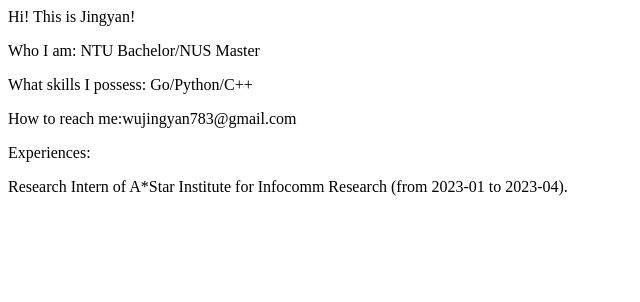
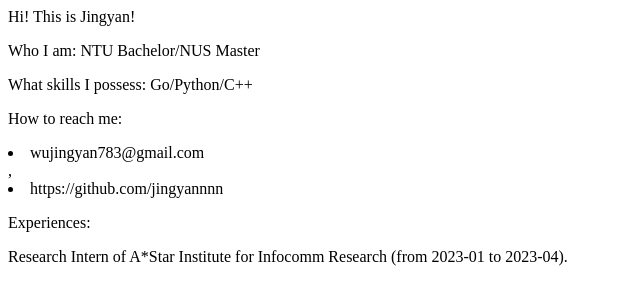
Before and after one commit to Jingyannnn/Jingyan.github.io, a plain HTML site: page index.html in a window 1280 px wide. Shown: the whole page, without its empty margins (0-640 px from the left). Drawn offline with Linux system fonts and the light colour scheme.

Commit message:
Update index.html

```diff
--- a/index.html
+++ b/index.html
@@ -1,6 +1,6 @@
 <p>Hi! This is Jingyan!</p>
 <p>Who I am: NTU Bachelor/NUS Master</p>
 <p>What skills I possess: Go/Python/C++</p>
-<p>How to reach me:wujingyan783@gmail.com</p>
+<p>How to reach me:<li>wujingyan783@gmail.com</li>,<li>https://github.com/jingyannnn</li></p>
 <p>Experiences:</p>
 <p>Research Intern of A*Star Institute for Infocomm Research  (from 2023-01 to 2023-04).</p>
```
